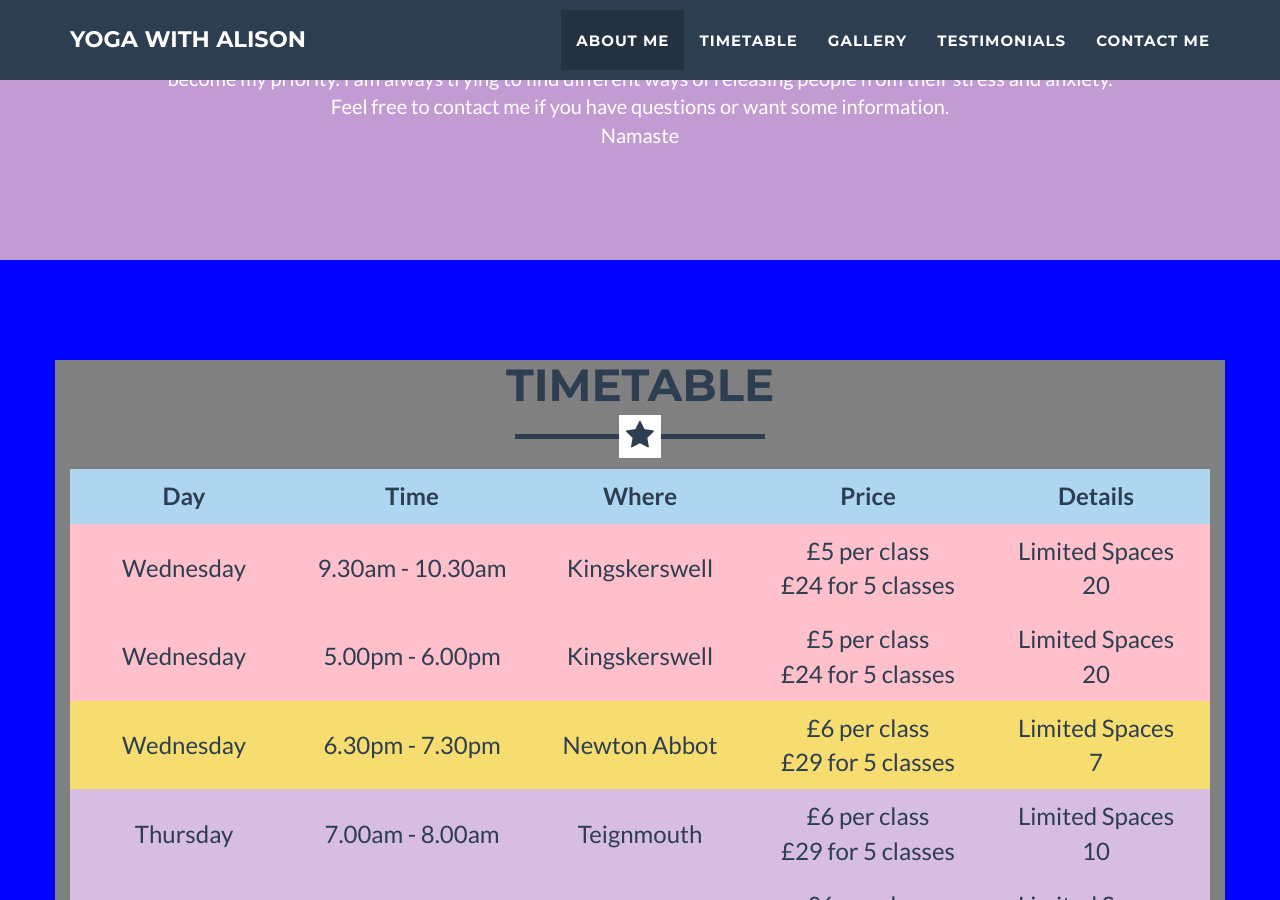
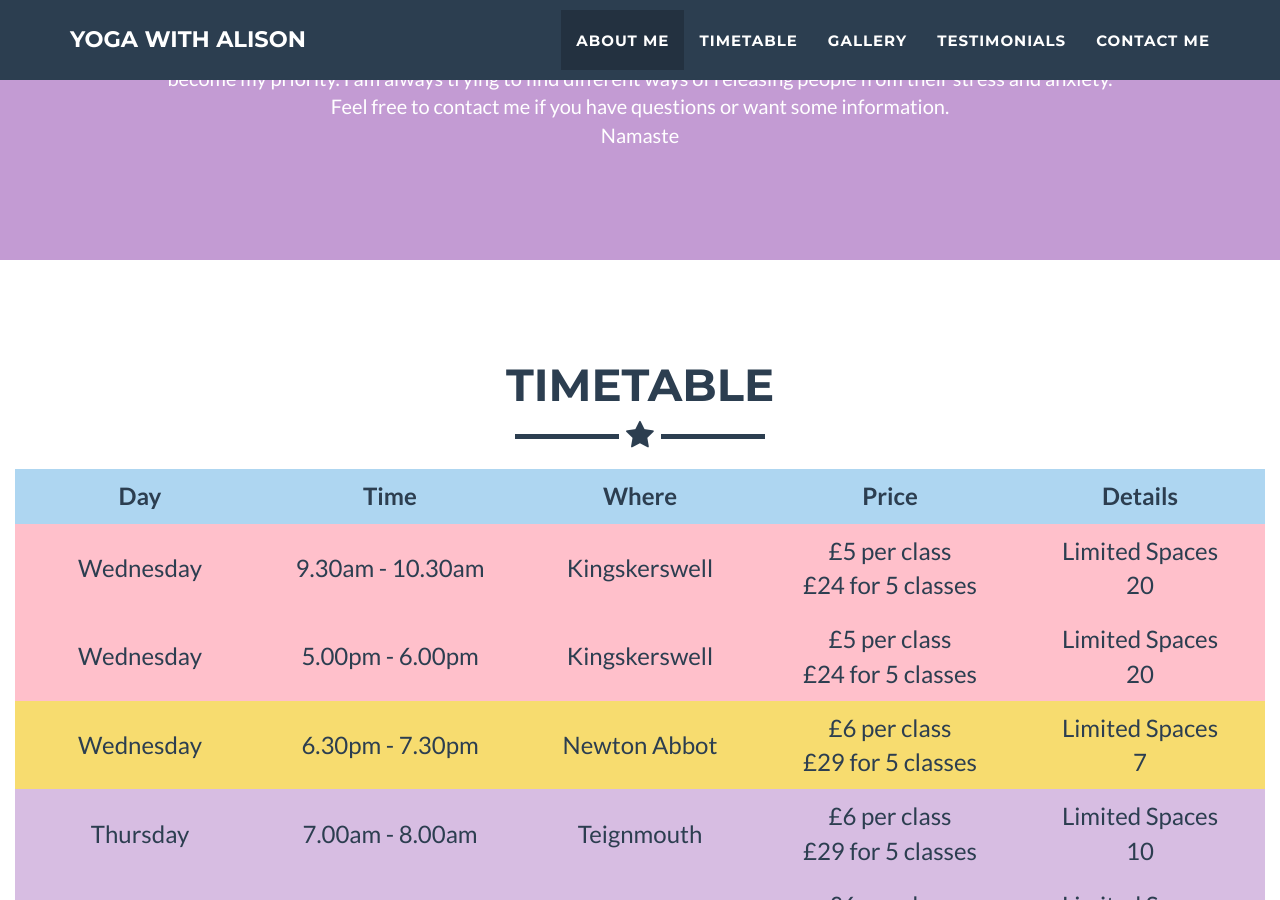
Before and after one commit to YogaWithAlison/yogawithalison.github.io, a Jekyll site: the page built from index.html, in a window 1280 px wide and 900 px high, scrolled down 1320 px. Built offline with Jekyll 4.4.1, drawn with Linux system fonts in a browser that asks for light colours.

Commit message:
timetable width

```diff
--- a/_includes/timetable.html
+++ b/_includes/timetable.html
@@ -1,7 +1,7 @@
 
     <!-- Portfolio Grid Section -->
-    <section id="timetable"  style="background-color: blue">
-        <div class="container portfolio-flex-grid" style="background-color: grey">
+    <section id="timetable">
+        <div class="container portfolio-flex-grid" style="width:100%">
             <div class="row">
                 <div class="col-lg-12 text-center">
                     <h2>timetable</h2>
```
